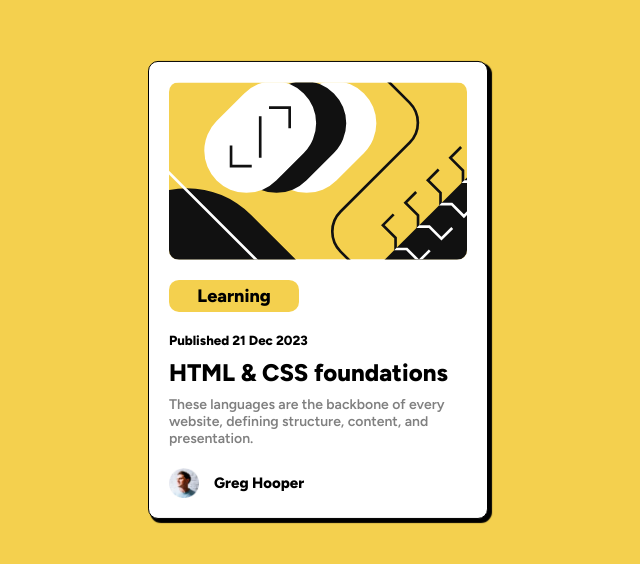
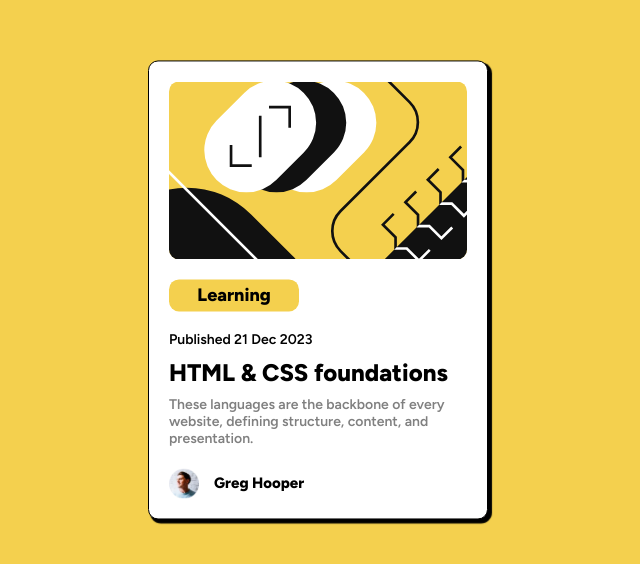
Before and after one commit to meisteraxel/blog-preview-card, a plain HTML site: page index.html in a window 1280 px wide. Shown: the part 110-674 px from the top of the page, without its empty margins (322-962 px from the left). Drawn offline with Linux system fonts and the light colour scheme.

Commit message:
Changed h5 to p

```diff
--- a/index.html
+++ b/index.html
@@ -10,7 +10,7 @@
     <main class="card">
       <img src="./meisteraxel/assets/images/illustration-article.svg" alt="" />
       <h3 class="category">Learning</h3>
-      <h5 class="date">Published 21 Dec 2023</h5>
+      <p class="date">Published 21 Dec 2023</p>
       <h1 class="main-heading">HTML & CSS foundations</h1>
       <p class="card-text">
         These languages are the backbone of every website, defining structure,
--- a/style.css
+++ b/style.css
@@ -53,6 +53,10 @@ body {
   color: hsl(47, 88%, 63%);
 }
 
+.date {
+  font-size: 14px;
+}
+
 .card-text {
   color: hsl(0, 0%, 50%);
   font-size: 14px;
```
